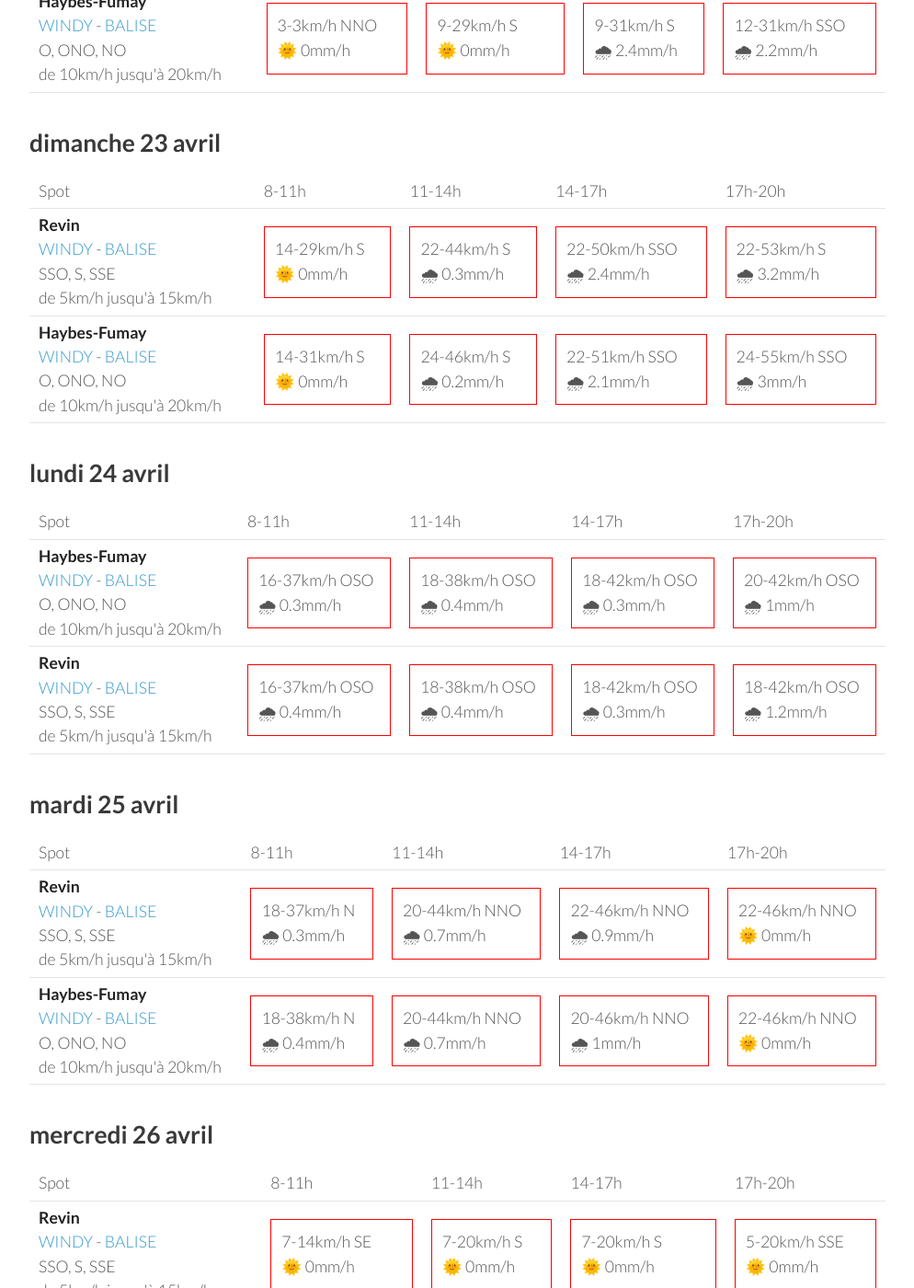
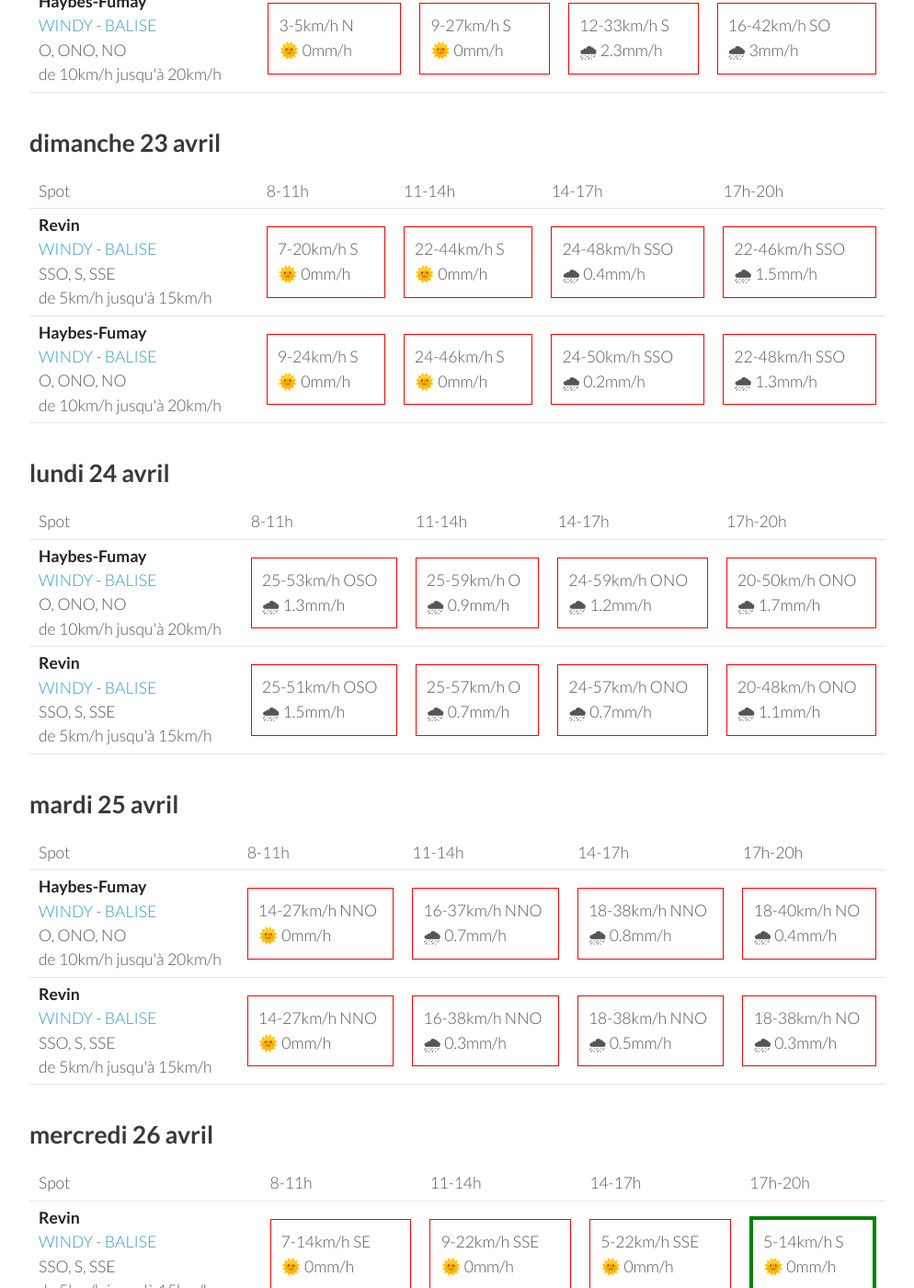
Before and after one commit to parapente-dans-le-nord/parapente-dans-le-nord.github.io, a Jekyll site: the page built from ardennes.markdown, in a window 1280 px wide and 1400 px high, scrolled down 859 px. Shown: the whole window at 92% size, without its empty margins (26-1020 px from the left). Built offline with Jekyll 4.4.1, drawn with Linux system fonts in a browser that asks for light colours; some of the changed text lies outside the part shown.

Commit message:
update index.markdown

```diff
--- a/ardennes.markdown
+++ b/ardennes.markdown
@@ -22,21 +22,21 @@ page mise à jour le vendredi 21 avril 13:10
       <td>17h-20h</td>
     </tr>
 <tr>
+        <td><strong>Revin</strong><br><a href="https://windy.com/49.948/4.625?49.543,4.625,8">WINDY</a> - <span class=""><a href="http://www.balisemeteo.com/balise.php?idBalise=5019">BALISE</a> </span><br> <span class="vent-favorable">SSO, S, SSE</span><br><span class="force-vent">de 5km/h jusqu'à 15km/h</span> </td>
+
+            <td><div class="not-flyable"><p>0-0km/h NA</p><p>🌧️ 0mm/h</p></div></td>
+            <td><div class="not-flyable"><p>0-0km/h NA</p><p>🌧️ 0mm/h</p></div></td>
+            <td><div class="not-flyable"><p>0-0km/h NA</p><p>🌧️ 0mm/h</p></div></td>
+            <td><div class="not-flyable"><p>12-31km/h ESE</p><p>🌞 0mm/h</p></div></td>
+
+    </tr>
+<tr>
         <td><strong>Haybes-Fumay</strong><br><a href="https://windy.com/49.998/4.715?49.913,4.738,10">WINDY</a> - <span class=""><a href="http://www.balisemeteo.com/balise.php?idBalise=104">BALISE</a> </span><br> <span class="vent-favorable">O, ONO, NO</span><br><span class="force-vent">de 10km/h jusqu'à 20km/h</span> </td>
 
             <td><div class="not-flyable"><p>0-0km/h NA</p><p>🌧️ 0mm/h</p></div></td>
-            <td><div class="not-flyable"><p>5-20km/h ENE</p><p>🌞 0mm/h</p></div></td>
-            <td><div class="not-flyable"><p>5-20km/h E</p><p>🌞 0mm/h</p></div></td>
-            <td><div class="not-flyable"><p>7-20km/h ESE</p><p>🌞 0.3mm/h</p></div></td>
-
-    </tr>
-<tr>
-        <td><strong>Revin</strong><br><a href="https://windy.com/49.948/4.625?49.543,4.625,8">WINDY</a> - <span class=""><a href="http://www.balisemeteo.com/balise.php?idBalise=5019">BALISE</a> </span><br> <span class="vent-favorable">SSO, S, SSE</span><br><span class="force-vent">de 5km/h jusqu'à 15km/h</span> </td>
-
             <td><div class="not-flyable"><p>0-0km/h NA</p><p>🌧️ 0mm/h</p></div></td>
-            <td><div class="not-flyable"><p>7-20km/h ESE</p><p>🌧 0.3mm/h</p></div></td>
-            <td><div class="not-flyable"><p>7-24km/h SE</p><p>🌧 0mm/h</p></div></td>
-            <td><div class="not-flyable"><p>9-27km/h ESE</p><p>🌧 0mm/h</p></div></td>
+            <td><div class="not-flyable"><p>0-0km/h NA</p><p>🌧️ 0mm/h</p></div></td>
+            <td><div class="not-flyable"><p>11-31km/h ESE</p><p>🌞 0mm/h</p></div></td>
 
     </tr>
 
@@ -58,20 +58,20 @@ page mise à jour le vendredi 21 avril 13:10
 <tr>
         <td><strong>Revin</strong><br><a href="https://windy.com/49.948/4.625?49.543,4.625,8">WINDY</a> - <span class=""><a href="http://www.balisemeteo.com/balise.php?idBalise=5019">BALISE</a> </span><br> <span class="vent-favorable">SSO, S, SSE</span><br><span class="force-vent">de 5km/h jusqu'à 15km/h</span> </td>
 
-            <td><div class="not-flyable"><p>1-5km/h ONO</p><p>🌞 0mm/h</p></div></td>
-            <td><div class="not-flyable"><p>9-25km/h SSE</p><p>🌞 0mm/h</p></div></td>
-            <td><div class="not-flyable"><p>9-25km/h S</p><p>🌧 3.4mm/h</p></div></td>
-            <td><div class="not-flyable"><p>11-27km/h SSO</p><p>🌧 2.3mm/h</p></div></td>
+            <td><div class="not-flyable"><p>1-7km/h SSO</p><p>🌞 0mm/h</p></div></td>
+            <td><div class="not-flyable"><p>9-24km/h SE</p><p>🌞 0mm/h</p></div></td>
+            <td><div class="not-flyable"><p>9-27km/h S</p><p>🌧 4.1mm/h</p></div></td>
+            <td><div class="not-flyable"><p>14-48km/h OSO</p><p>🌧 7mm/h</p></div></td>
 
 
     </tr>
 <tr>
         <td><strong>Haybes-Fumay</strong><br><a href="https://windy.com/49.998/4.715?49.913,4.738,10">WINDY</a> - <span class=""><a href="http://www.balisemeteo.com/balise.php?idBalise=104">BALISE</a> </span><br> <span class="vent-favorable">O, ONO, NO</span><br><span class="force-vent">de 10km/h jusqu'à 20km/h</span> </td>
 
-            <td><div class="not-flyable"><p>3-3km/h NNO</p><p>🌞 0mm/h</p></div></td>
-            <td><div class="not-flyable"><p>9-29km/h S</p><p>🌞 0mm/h</p></div></td>
-            <td><div class="not-flyable"><p>9-31km/h S</p><p>🌧 2.4mm/h</p></div></td>
-            <td><div class="not-flyable"><p>12-31km/h SSO</p><p>🌧 2.2mm/h</p></div></td>
+            <td><div class="not-flyable"><p>3-5km/h N</p><p>🌞 0mm/h</p></div></td>
+            <td><div class="not-flyable"><p>9-27km/h S</p><p>🌞 0mm/h</p></div></td>
+            <td><div class="not-flyable"><p>12-33km/h S</p><p>🌧 2.3mm/h</p></div></td>
+            <td><div class="not-flyable"><p>16-42km/h SO</p><p>🌧 3mm/h</p></div></td>
 
 
     </tr>
@@ -94,20 +94,20 @@ page mise à jour le vendredi 21 avril 13:10
 <tr>
         <td><strong>Revin</strong><br><a href="https://windy.com/49.948/4.625?49.543,4.625,8">WINDY</a> - <span class=""><a href="http://www.balisemeteo.com/balise.php?idBalise=5019">BALISE</a> </span><br> <span class="vent-favorable">SSO, S, SSE</span><br><span class="force-vent">de 5km/h jusqu'à 15km/h</span> </td>
 
-            <td><div class="not-flyable"><p>14-29km/h S</p><p>🌞 0mm/h</p></div></td>
-            <td><div class="not-flyable"><p>22-44km/h S</p><p>🌧 0.3mm/h</p></div></td>
-            <td><div class="not-flyable"><p>22-50km/h SSO</p><p>🌧 2.4mm/h</p></div></td>
-            <td><div class="not-flyable"><p>22-53km/h S</p><p>🌧 3.2mm/h</p></div></td>
+            <td><div class="not-flyable"><p>7-20km/h S</p><p>🌞 0mm/h</p></div></td>
+            <td><div class="not-flyable"><p>22-44km/h S</p><p>🌞 0mm/h</p></div></td>
+            <td><div class="not-flyable"><p>24-48km/h SSO</p><p>🌧 0.4mm/h</p></div></td>
+            <td><div class="not-flyable"><p>22-46km/h SSO</p><p>🌧 1.5mm/h</p></div></td>
 
 
     </tr>
 <tr>
         <td><strong>Haybes-Fumay</strong><br><a href="https://windy.com/49.998/4.715?49.913,4.738,10">WINDY</a> - <span class=""><a href="http://www.balisemeteo.com/balise.php?idBalise=104">BALISE</a> </span><br> <span class="vent-favorable">O, ONO, NO</span><br><span class="force-vent">de 10km/h jusqu'à 20km/h</span> </td>
 
-            <td><div class="not-flyable"><p>14-31km/h S</p><p>🌞 0mm/h</p></div></td>
-            <td><div class="not-flyable"><p>24-46km/h S</p><p>🌧 0.2mm/h</p></div></td>
-            <td><div class="not-flyable"><p>22-51km/h SSO</p><p>🌧 2.1mm/h</p></div></td>
-            <td><div class="not-flyable"><p>24-55km/h SSO</p><p>🌧 3mm/h</p></div></td>
+            <td><div class="not-flyable"><p>9-24km/h S</p><p>🌞 0mm/h</p></div></td>
+            <td><div class="not-flyable"><p>24-46km/h S</p><p>🌞 0mm/h</p></div></td>
+            <td><div class="not-flyable"><p>24-50km/h SSO</p><p>🌧 0.2mm/h</p></div></td>
+            <td><div class="not-flyable"><p>22-48km/h SSO</p><p>🌧 1.3mm/h</p></div></td>
 
 
     </tr>
@@ -130,20 +130,20 @@ page mise à jour le vendredi 21 avril 13:10
 <tr>
         <td><strong>Haybes-Fumay</strong><br><a href="https://windy.com/49.998/4.715?49.913,4.738,10">WINDY</a> - <span class=""><a href="http://www.balisemeteo.com/balise.php?idBalise=104">BALISE</a> </span><br> <span class="vent-favorable">O, ONO, NO</span><br><span class="force-vent">de 10km/h jusqu'à 20km/h</span> </td>
 
-            <td><div class="not-flyable"><p>16-37km/h OSO</p><p>🌧 0.3mm/h</p></div></td>
-            <td><div class="not-flyable"><p>18-38km/h OSO</p><p>🌧 0.4mm/h</p></div></td>
-            <td><div class="not-flyable"><p>18-42km/h OSO</p><p>🌧 0.3mm/h</p></div></td>
-            <td><div class="not-flyable"><p>20-42km/h OSO</p><p>🌧 1mm/h</p></div></td>
+            <td><div class="not-flyable"><p>25-53km/h OSO</p><p>🌧 1.3mm/h</p></div></td>
+            <td><div class="not-flyable"><p>25-59km/h O</p><p>🌧 0.9mm/h</p></div></td>
+            <td><div class="not-flyable"><p>24-59km/h ONO</p><p>🌧 1.2mm/h</p></div></td>
+            <td><div class="not-flyable"><p>20-50km/h ONO</p><p>🌧 1.7mm/h</p></div></td>
 
 
     </tr>
 <tr>
         <td><strong>Revin</strong><br><a href="https://windy.com/49.948/4.625?49.543,4.625,8">WINDY</a> - <span class=""><a href="http://www.balisemeteo.com/balise.php?idBalise=5019">BALISE</a> </span><br> <span class="vent-favorable">SSO, S, SSE</span><br><span class="force-vent">de 5km/h jusqu'à 15km/h</span> </td>
 
-            <td><div class="not-flyable"><p>16-37km/h OSO</p><p>🌧 0.4mm/h</p></div></td>
-            <td><div class="not-flyable"><p>18-38km/h OSO</p><p>🌧 0.4mm/h</p></div></td>
-            <td><div class="not-flyable"><p>18-42km/h OSO</p><p>🌧 0.3mm/h</p></div></td>
-            <td><div class="not-flyable"><p>18-42km/h OSO</p><p>🌧 1.2mm/h</p></div></td>
+            <td><div class="not-flyable"><p>25-51km/h OSO</p><p>🌧 1.5mm/h</p></div></td>
+            <td><div class="not-flyable"><p>25-57km/h O</p><p>🌧 0.7mm/h</p></div></td>
+            <td><div class="not-flyable"><p>24-57km/h ONO</p><p>🌧 0.7mm/h</p></div></td>
+            <td><div class="not-flyable"><p>20-48km/h ONO</p><p>🌧 1.1mm/h</p></div></td>
 
 
     </tr>
@@ -164,22 +164,22 @@ page mise à jour le vendredi 21 avril 13:10
       <td>17h-20h</td>
     </tr>
 <tr>
-        <td><strong>Revin</strong><br><a href="https://windy.com/49.948/4.625?49.543,4.625,8">WINDY</a> - <span class=""><a href="http://www.balisemeteo.com/balise.php?idBalise=5019">BALISE</a> </span><br> <span class="vent-favorable">SSO, S, SSE</span><br><span class="force-vent">de 5km/h jusqu'à 15km/h</span> </td>
+        <td><strong>Haybes-Fumay</strong><br><a href="https://windy.com/49.998/4.715?49.913,4.738,10">WINDY</a> - <span class=""><a href="http://www.balisemeteo.com/balise.php?idBalise=104">BALISE</a> </span><br> <span class="vent-favorable">O, ONO, NO</span><br><span class="force-vent">de 10km/h jusqu'à 20km/h</span> </td>
 
-            <td><div class="not-flyable"><p>18-37km/h N</p><p>🌧 0.3mm/h</p></div></td>
-            <td><div class="not-flyable"><p>20-44km/h NNO</p><p>🌧 0.7mm/h</p></div></td>
-            <td><div class="not-flyable"><p>22-46km/h NNO</p><p>🌧 0.9mm/h</p></div></td>
-            <td><div class="not-flyable"><p>22-46km/h NNO</p><p>🌞 0mm/h</p></div></td>
+            <td><div class="not-flyable"><p>14-27km/h NNO</p><p>🌞 0mm/h</p></div></td>
+            <td><div class="not-flyable"><p>16-37km/h NNO</p><p>🌧 0.7mm/h</p></div></td>
+            <td><div class="not-flyable"><p>18-38km/h NNO</p><p>🌧 0.8mm/h</p></div></td>
+            <td><div class="not-flyable"><p>18-40km/h NO</p><p>🌧 0.4mm/h</p></div></td>
 
 
     </tr>
 <tr>
-        <td><strong>Haybes-Fumay</strong><br><a href="https://windy.com/49.998/4.715?49.913,4.738,10">WINDY</a> - <span class=""><a href="http://www.balisemeteo.com/balise.php?idBalise=104">BALISE</a> </span><br> <span class="vent-favorable">O, ONO, NO</span><br><span class="force-vent">de 10km/h jusqu'à 20km/h</span> </td>
+        <td><strong>Revin</strong><br><a href="https://windy.com/49.948/4.625?49.543,4.625,8">WINDY</a> - <span class=""><a href="http://www.balisemeteo.com/balise.php?idBalise=5019">BALISE</a> </span><br> <span class="vent-favorable">SSO, S, SSE</span><br><span class="force-vent">de 5km/h jusqu'à 15km/h</span> </td>
 
-            <td><div class="not-flyable"><p>18-38km/h N</p><p>🌧 0.4mm/h</p></div></td>
-            <td><div class="not-flyable"><p>20-44km/h NNO</p><p>🌧 0.7mm/h</p></div></td>
-            <td><div class="not-flyable"><p>20-46km/h NNO</p><p>🌧 1mm/h</p></div></td>
-            <td><div class="not-flyable"><p>22-46km/h NNO</p><p>🌞 0mm/h</p></div></td>
+            <td><div class="not-flyable"><p>14-27km/h NNO</p><p>🌞 0mm/h</p></div></td>
+            <td><div class="not-flyable"><p>16-38km/h NNO</p><p>🌧 0.3mm/h</p></div></td>
+            <td><div class="not-flyable"><p>18-38km/h NNO</p><p>🌧 0.5mm/h</p></div></td>
+            <td><div class="not-flyable"><p>18-38km/h NO</p><p>🌧 0.3mm/h</p></div></td>
 
 
     </tr>
@@ -203,19 +203,19 @@ page mise à jour le vendredi 21 avril 13:10
         <td><strong>Revin</strong><br><a href="https://windy.com/49.948/4.625?49.543,4.625,8">WINDY</a> - <span class=""><a href="http://www.balisemeteo.com/balise.php?idBalise=5019">BALISE</a> </span><br> <span class="vent-favorable">SSO, S, SSE</span><br><span class="force-vent">de 5km/h jusqu'à 15km/h</span> </td>
 
             <td><div class="not-flyable"><p>7-14km/h SE</p><p>🌞 0mm/h</p></div></td>
-            <td><div class="not-flyable"><p>7-20km/h S</p><p>🌞 0mm/h</p></div></td>
-            <td><div class="not-flyable"><p>7-20km/h S</p><p>🌞 0mm/h</p></div></td>
-            <td><div class="not-flyable"><p>5-20km/h SSE</p><p>🌞 0mm/h</p></div></td>
+            <td><div class="not-flyable"><p>9-22km/h SSE</p><p>🌞 0mm/h</p></div></td>
+            <td><div class="not-flyable"><p>5-22km/h SSE</p><p>🌞 0mm/h</p></div></td>
+            <td><div class="flyable"><p>5-14km/h S</p><p>🌞 0mm/h</p></div></td>
 
 
     </tr>
 <tr>
         <td><strong>Haybes-Fumay</strong><br><a href="https://windy.com/49.998/4.715?49.913,4.738,10">WINDY</a> - <span class=""><a href="http://www.balisemeteo.com/balise.php?idBalise=104">BALISE</a> </span><br> <span class="vent-favorable">O, ONO, NO</span><br><span class="force-vent">de 10km/h jusqu'à 20km/h</span> </td>
 
-            <td><div class="not-flyable"><p>9-16km/h SSE</p><p>🌞 0mm/h</p></div></td>
-            <td><div class="not-flyable"><p>5-20km/h S</p><p>🌞 0mm/h</p></div></td>
-            <td><div class="not-flyable"><p>7-20km/h SSO</p><p>🌞 0mm/h</p></div></td>
-            <td><div class="not-flyable"><p>5-20km/h S</p><p>🌞 0mm/h</p></div></td>
+            <td><div class="not-flyable"><p>9-14km/h SSE</p><p>🌞 0mm/h</p></div></td>
+            <td><div class="not-flyable"><p>9-22km/h S</p><p>🌞 0mm/h</p></div></td>
+            <td><div class="not-flyable"><p>3-22km/h SSE</p><p>🌞 0mm/h</p></div></td>
+            <td><div class="not-flyable"><p>3-12km/h S</p><p>🌞 0mm/h</p></div></td>
 
 
     </tr>
```
Also changed, not shown: other parts of ardennes.markdown (+1 -1 lines).
